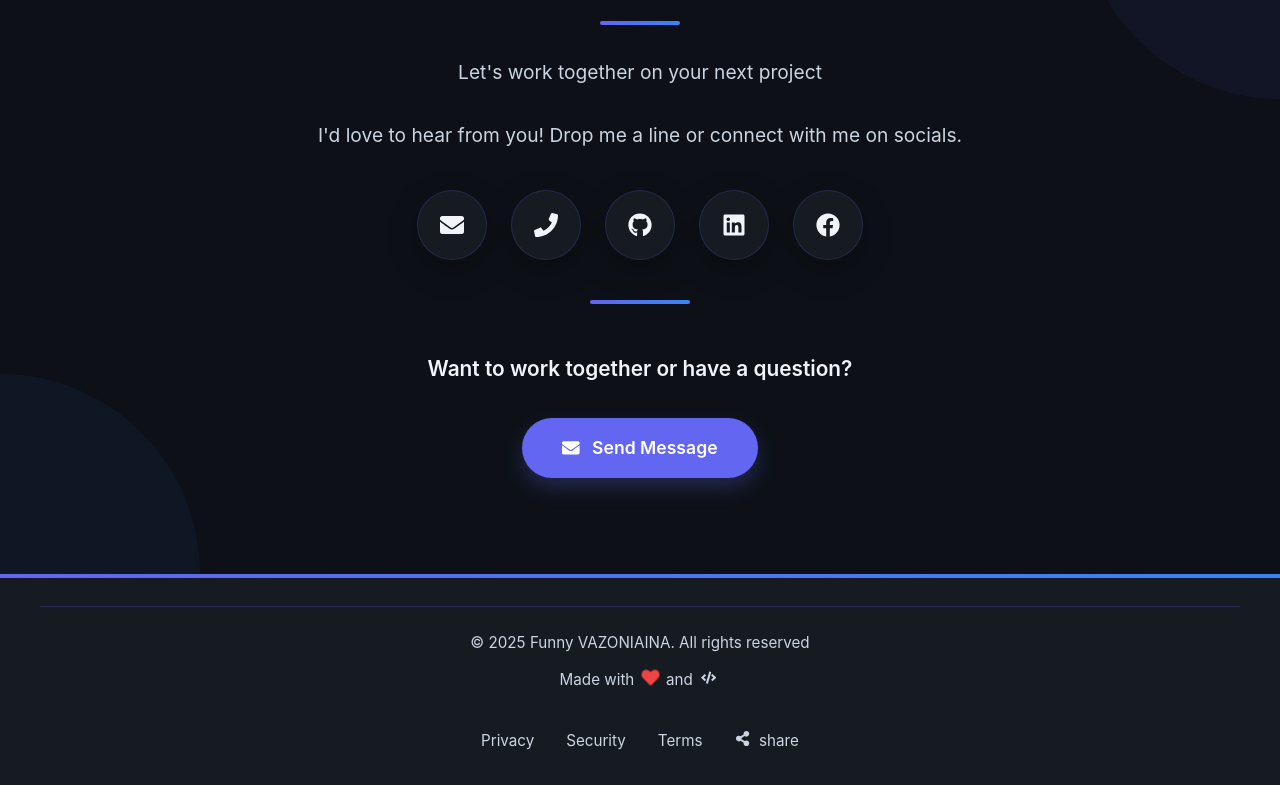
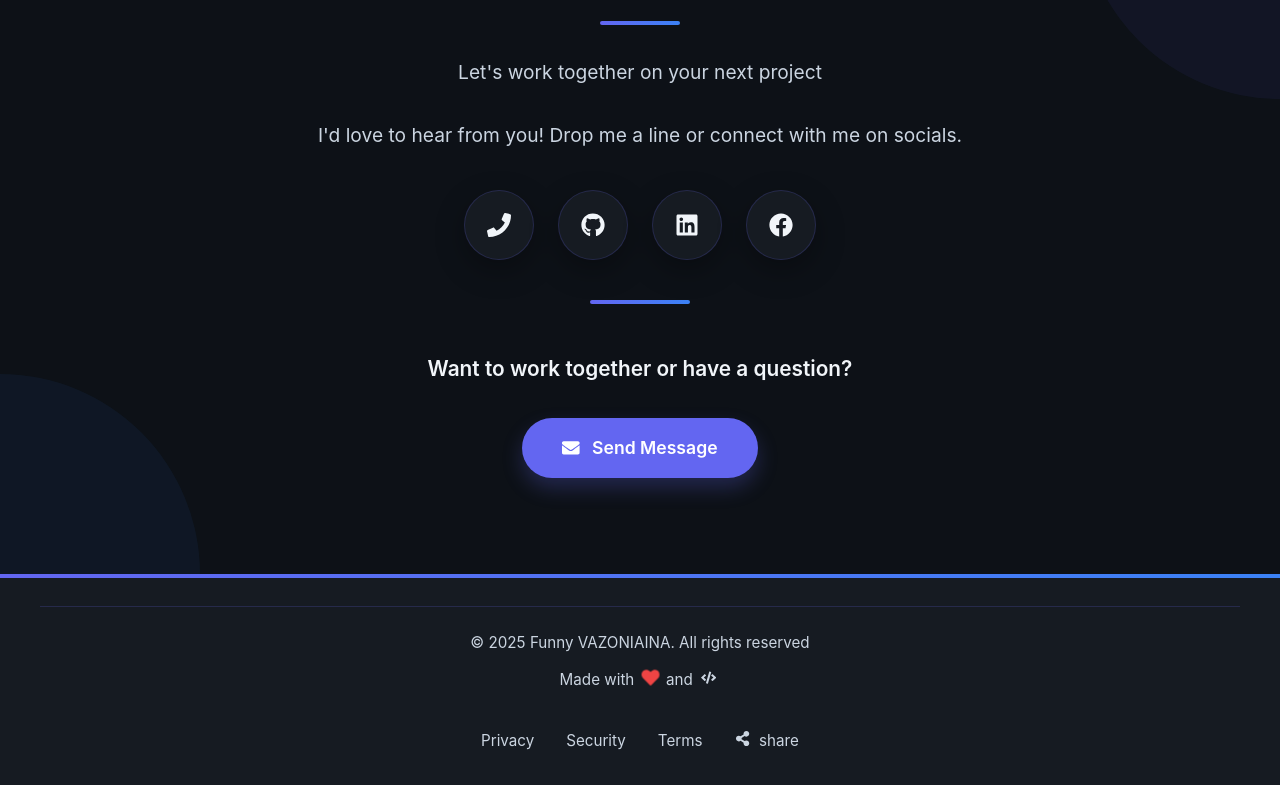
Before and after one commit to FunnyVazoniaina/portfolio-funny-vazoniaina, a React (Vite) app: page / in a window 1280 px wide. Shown: the part 5132-5917 px from the top of the page. Built offline with nearby package versions, Linux system fonts and the light colour scheme.

Commit message:
Adjustement contact section

```diff
--- a/src/App.jsx
+++ b/src/App.jsx
@@ -1292,7 +1292,7 @@ const App = () => {
               viewport={{ once: true }}
               transition={{ duration: 0.6, staggerChildren: 0.1 }}
             >
-              <IconLink
+              {/* <IconLink
                 href="mailto:funnyvazoniaina@gmail.com"
                 whileHover={{ scale: 1.05 }}
                 whileTap={{ scale: 0.95 }}
@@ -1302,7 +1302,7 @@ const App = () => {
               >
                 <FaEnvelope />
                 <ContactTooltip>Email</ContactTooltip>
-              </IconLink>
+              </IconLink> */}
               <IconLink
                 href="tel:+261342229428"
                 whileHover={{ scale: 1.05 }}
```
